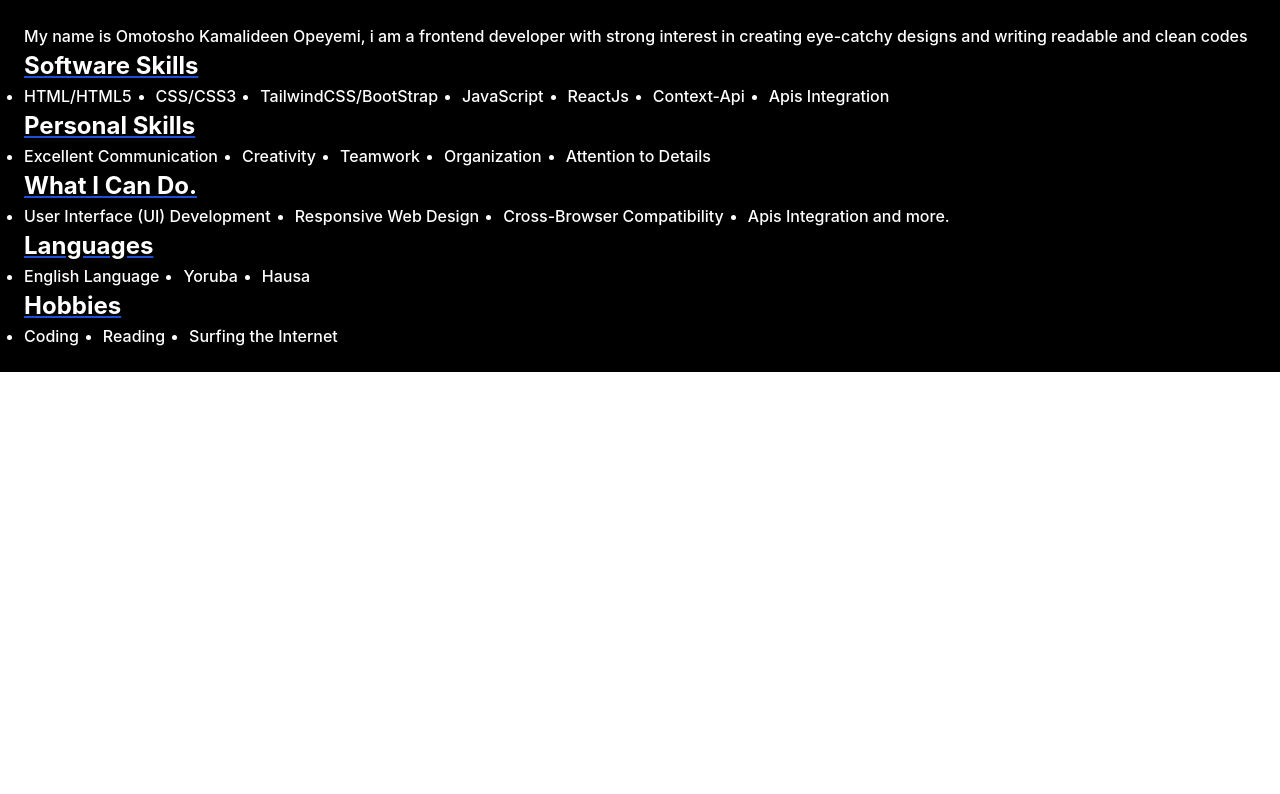
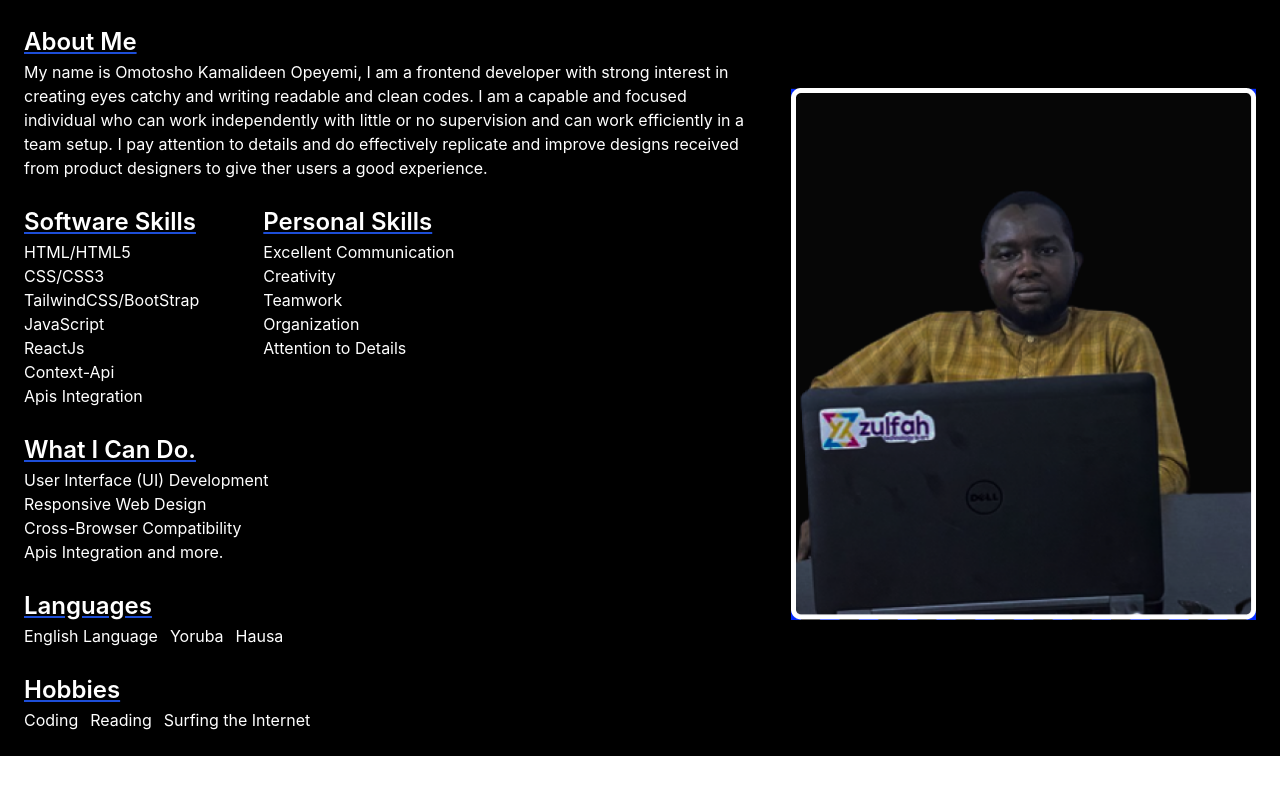
Before and after one commit to Dapious99/portfolioProject, a React (Create React App) app in the folder my-portfolio/: page / in a window 1280 px wide. Shown: the top 794 px of the page. Built offline with nearby package versions, Linux system fonts and the light colour scheme.

Commit message:
personalInfo

```diff
--- a/my-portfolio/src/about/About.jsx
+++ b/my-portfolio/src/about/About.jsx
@@ -4,18 +4,23 @@ import Language from "./Language";
 import Skills from "./Skills";
 import Hobbies from "./Hobbies";
 import WhatCanIDo from "./WhatCanIDo";
+import kamal from "../assets/myself.png";
 
 const About = () => {
   return (
-    <div className="bg-black p-6">
-      <div className="text-white">
+    <div className="bg-black p-6 flex gap-8">
+      <div className="text-white lg:w-[60%] flex flex-col gap-6">
         <PersonalInfo />
         <Skills />
         <WhatCanIDo />
         <Language />
         <Hobbies />
       </div>
-      <div></div>
+      <div className="pt-[4rem]">
+        <div className="bg-blueDots bg-cover bg-no-repeat">
+          <img src={kamal} className=""/>
+        </div>
+      </div>
     </div>
   );
 };
--- a/my-portfolio/src/about/Hobbies.jsx
+++ b/my-portfolio/src/about/Hobbies.jsx
@@ -3,10 +3,10 @@ import React from 'react'
 const Hobbies = () => {
   return (
     <div>
-      <h2 className="font-bold text-[1.5rem] decoration-3 underline decoration-blue-700">
+      <h2 className="font-semibold text-[1.5rem] decoration-3 underline decoration-blue-700">
         Hobbies
       </h2>
-      <ul className="list-disc flex gap-6 sm:flex-wrap font-medium">
+      <ul className="flex gap-3 sm:flex-wrap">
         <li>Coding</li>
         <li>Reading</li>
         <li>Surfing the Internet</li>
--- a/my-portfolio/src/about/Language.jsx
+++ b/my-portfolio/src/about/Language.jsx
@@ -3,10 +3,10 @@ import React from 'react'
 const Language = () => {
   return (
     <div>
-      <h2 className="font-bold text-[1.5rem] decoration-3 underline decoration-blue-700">
+      <h2 className="font-semibold text-[1.5rem] decoration-3 underline decoration-blue-700">
         Languages
       </h2>
-      <ul className="list-disc flex gap-6 sm:flex-wrap font-medium">
+      <ul className="flex gap-3 sm:flex-wrap">
         <li>English Language</li>
         <li>Yoruba</li>
         <li>Hausa</li>
--- a/my-portfolio/src/about/PersonalInfo.jsx
+++ b/my-portfolio/src/about/PersonalInfo.jsx
@@ -3,10 +3,17 @@ import React from "react";
 const PersonalInfo = () => {
   return (
     <div>
-      <p className="font-medium">
-        My name is Omotosho Kamalideen Opeyemi, i am a frontend developer with
-        strong interest in creating eye-catchy designs and writing readable and
-        clean codes
+      <h2 className="font-semibold text-[1.5rem] decoration-3 underline decoration-blue-700">
+        About Me
+      </h2>
+      <p className="">
+        My name is Omotosho Kamalideen Opeyemi, I am a frontend developer with
+        strong interest in creating eyes catchy and writing readable and clean
+        codes. I am a capable and focused individual who can work independently
+        with little or no supervision and can work efficiently in a team setup.
+        I pay attention to details and do effectively replicate and improve
+        designs received from product designers to give ther users a good
+        experience.
       </p>
     </div>
   );
--- a/my-portfolio/src/about/Skills.jsx
+++ b/my-portfolio/src/about/Skills.jsx
@@ -2,12 +2,12 @@ import React from 'react'
 
 const Skills = () => {
   return (
-    <div>
+    <div className='flex gap-[4rem]'>
       <div>
-        <h2 className="font-bold text-[1.5rem] decoration-3 underline decoration-blue-700">
+        <h2 className="font-semibold text-[1.5rem] decoration-3 underline decoration-blue-700">
           Software Skills
         </h2>
-        <ul className="list-disc flex gap-6 sm:flex-wrap font-medium">
+        <ul className="">
           <li>HTML/HTML5</li>
           <li>CSS/CSS3</li>
           <li>TailwindCSS/BootStrap</li>
@@ -18,10 +18,10 @@ const Skills = () => {
         </ul>
       </div>
       <div>
-        <h2 className="font-bold text-[1.5rem] decoration-3 underline decoration-blue-700">
+        <h2 className="font-semibold text-[1.5rem] decoration-3 underline decoration-blue-700">
           Personal Skills
         </h2>
-        <ul className="list-disc flex gap-6 sm:flex-wrap font-medium">
+        <ul className="">
           <li>Excellent Communication</li>
           <li>Creativity</li>
           <li>Teamwork</li>
--- a/my-portfolio/src/about/WhatCanIDo.jsx
+++ b/my-portfolio/src/about/WhatCanIDo.jsx
@@ -3,8 +3,8 @@ import React from "react";
 const WhatCanIDo = () => {
   return (
     <div>
-      <h2 className="font-bold text-[1.5rem] decoration-3 underline decoration-blue-700">What I Can Do.</h2>
-      <ul className="list-disc flex gap-6 sm:flex-wrap font-medium">
+      <h2 className="font-semibold text-[1.5rem] decoration-3 underline decoration-blue-700">What I Can Do.</h2>
+      <ul className="">
         <li>User Interface (UI) Development</li>
         <li>Responsive Web Design</li>
         <li>Cross-Browser Compatibility</li>
--- a/my-portfolio/tailwind.config.js
+++ b/my-portfolio/tailwind.config.js
@@ -8,6 +8,9 @@ module.exports = {
 
         sm: { max: "415px" },
       },
+      backgroundImage: {
+        blueDots: "url('/src/assets/bluedots.png');",
+      },
     },
   },
   plugins: [],
```
